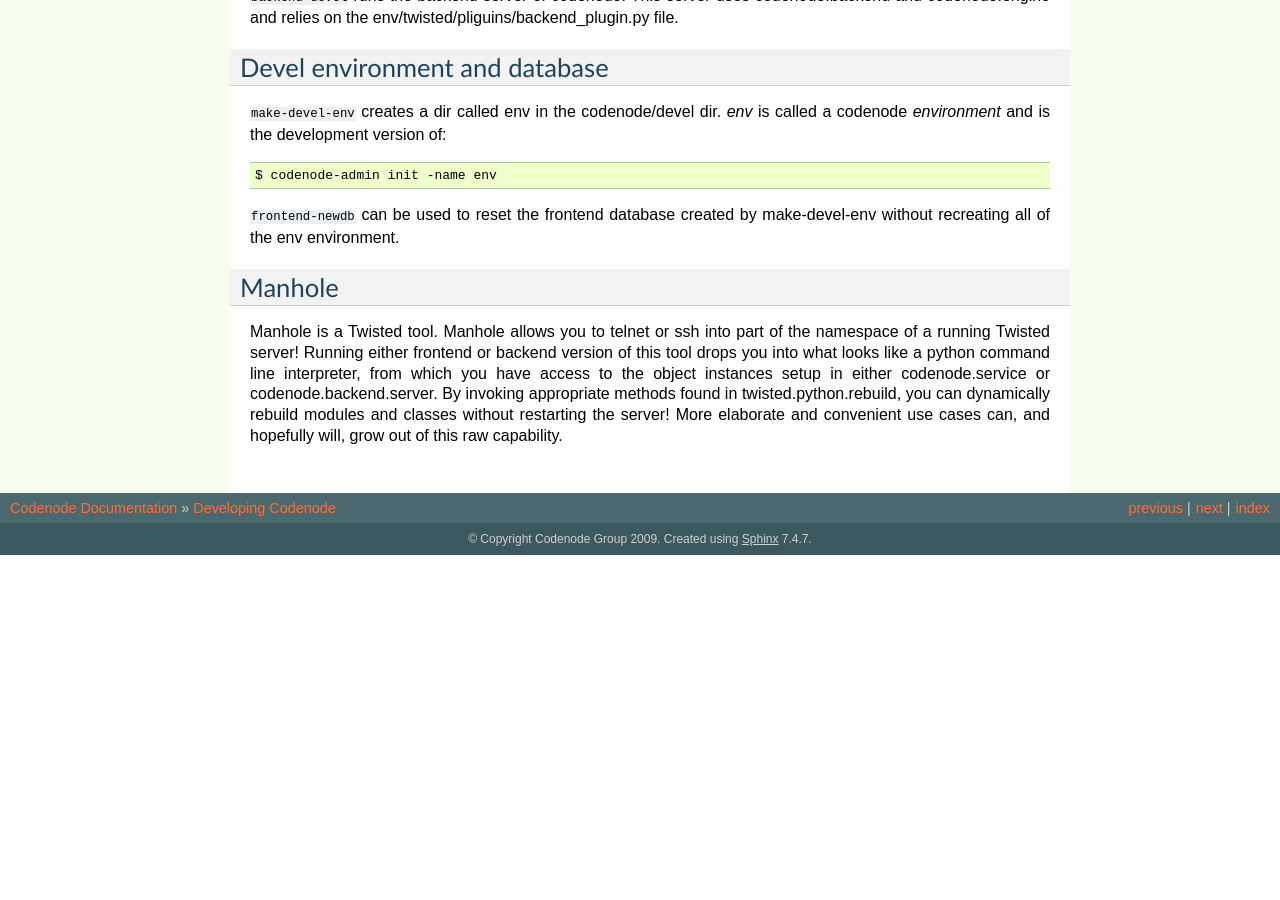
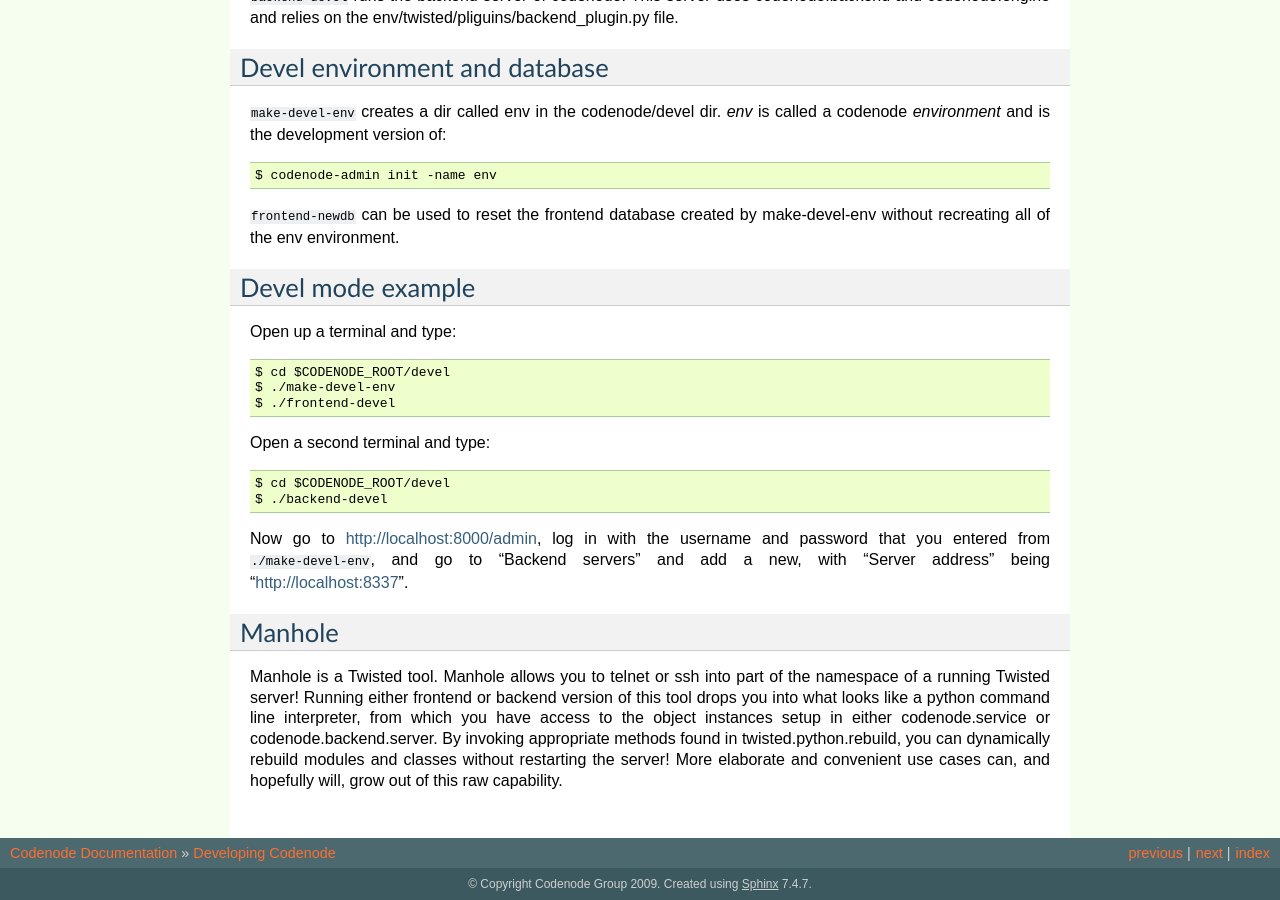
Before and after one commit to codenode/codenode, a Sphinx documentation site: the page built from doc/development.rst, in a window 1280 px wide and 900 px high, scrolled down 846 px. Built offline with Sphinx 7.4.7, drawn with Linux system fonts in a browser that asks for light colours; the version number is read from the project's files by our own code; before the commit the page ends 1401 px from its top, so only the background shows below that.

Commit message:
Some detail on how to use the 'devel' mode.

```diff
--- a/doc/development.rst
+++ b/doc/development.rst
@@ -68,6 +68,24 @@ called a codenode *environment* and is the development version of::
 make-devel-env without recreating all of the env environment.
 
 
+Devel mode example
+------------------
+
+Open up a terminal and type::
+
+    $ cd $CODENODE_ROOT/devel
+    $ ./make-devel-env
+    $ ./frontend-devel
+
+Open a second terminal and type::
+
+    $ cd $CODENODE_ROOT/devel
+    $ ./backend-devel
+
+Now go to http://localhost:8000/admin, log in with the username and
+password that you entered from ``./make-devel-env``, and go to
+"Backend servers" and add a new, with "Server address" being "http://localhost:8337".
+
 
 Manhole
 -------
```
